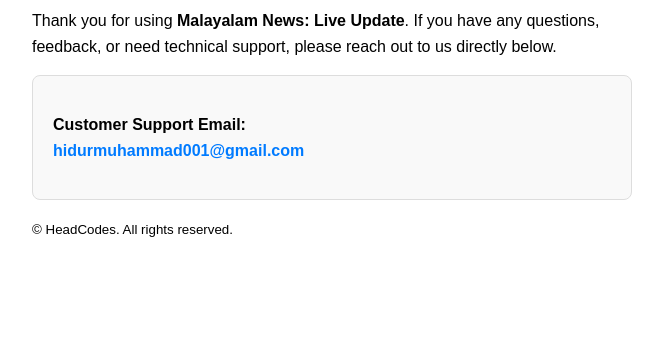
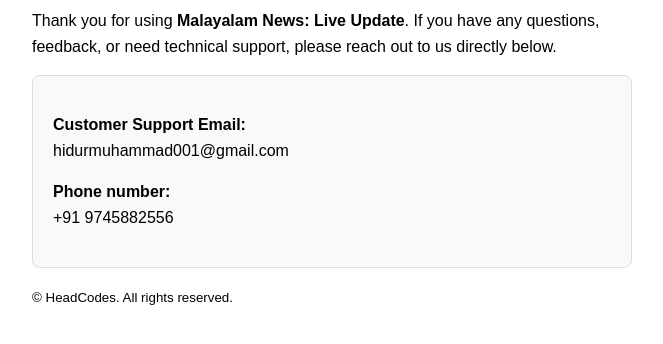
Before and after one commit to hidurmuhammad/contact-page, a plain HTML site: page index.html in a window 1280 px wide. Shown: the part 156-500 px from the top of the page, without its empty margins (308-971 px from the left). Drawn offline with Linux system fonts and the light colour scheme.

Commit message:
Update index.html

```diff
--- a/index.html
+++ b/index.html
@@ -15,7 +15,10 @@
 
     <div class="contact-box">
         <p><strong>Customer Support Email:</strong><br>
-        <span class="email">hidurmuhammad001@gmail.com</span></p>
+        <span class="Email address:">hidurmuhammad001@gmail.com</span></p>
+
+        <p><strong>Phone number:</strong><br>
+        +91 9745882556</p>
     </div>
 
     <p><small>&copy; HeadCodes. All rights reserved.</small></p>
```
